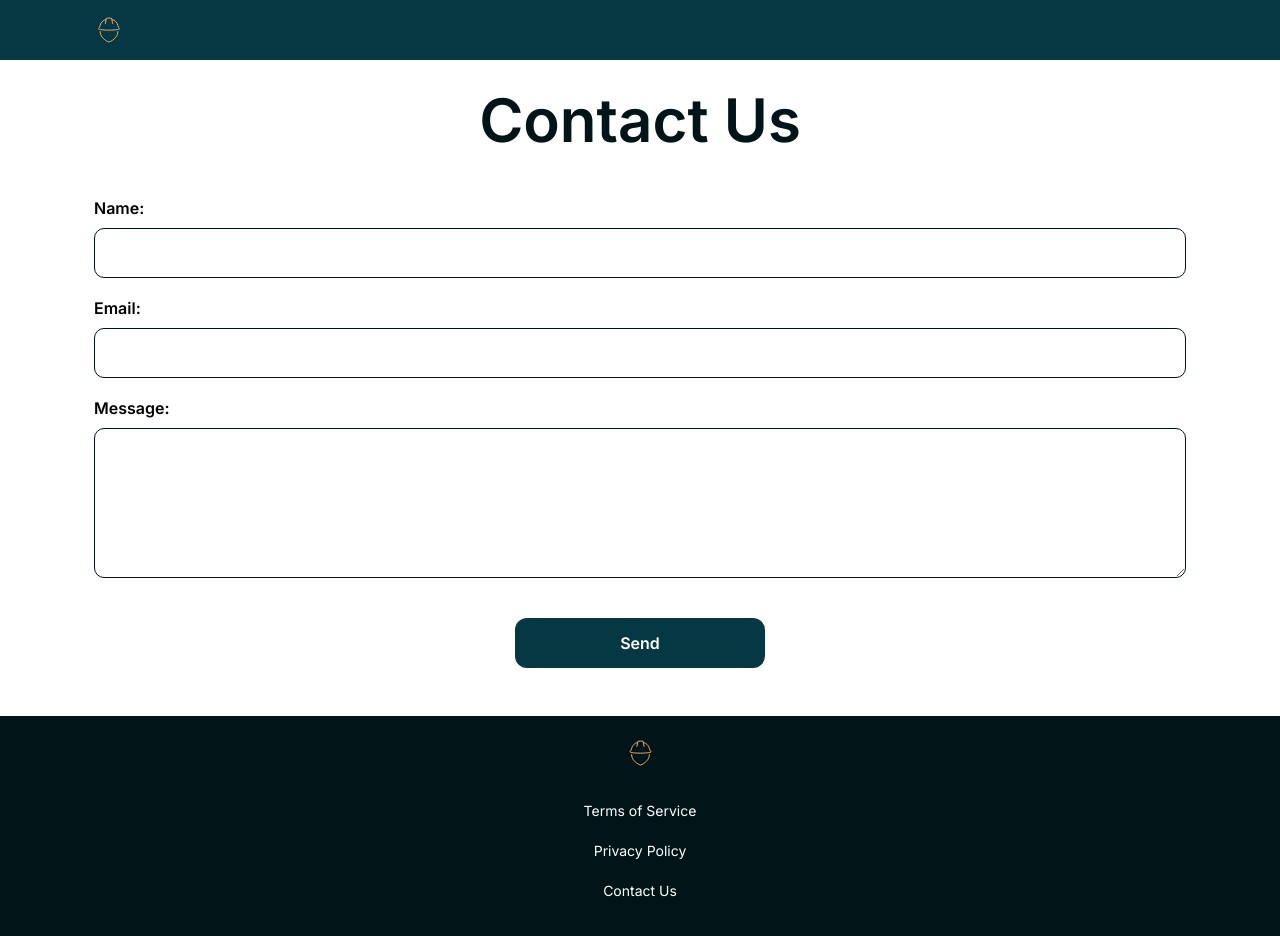
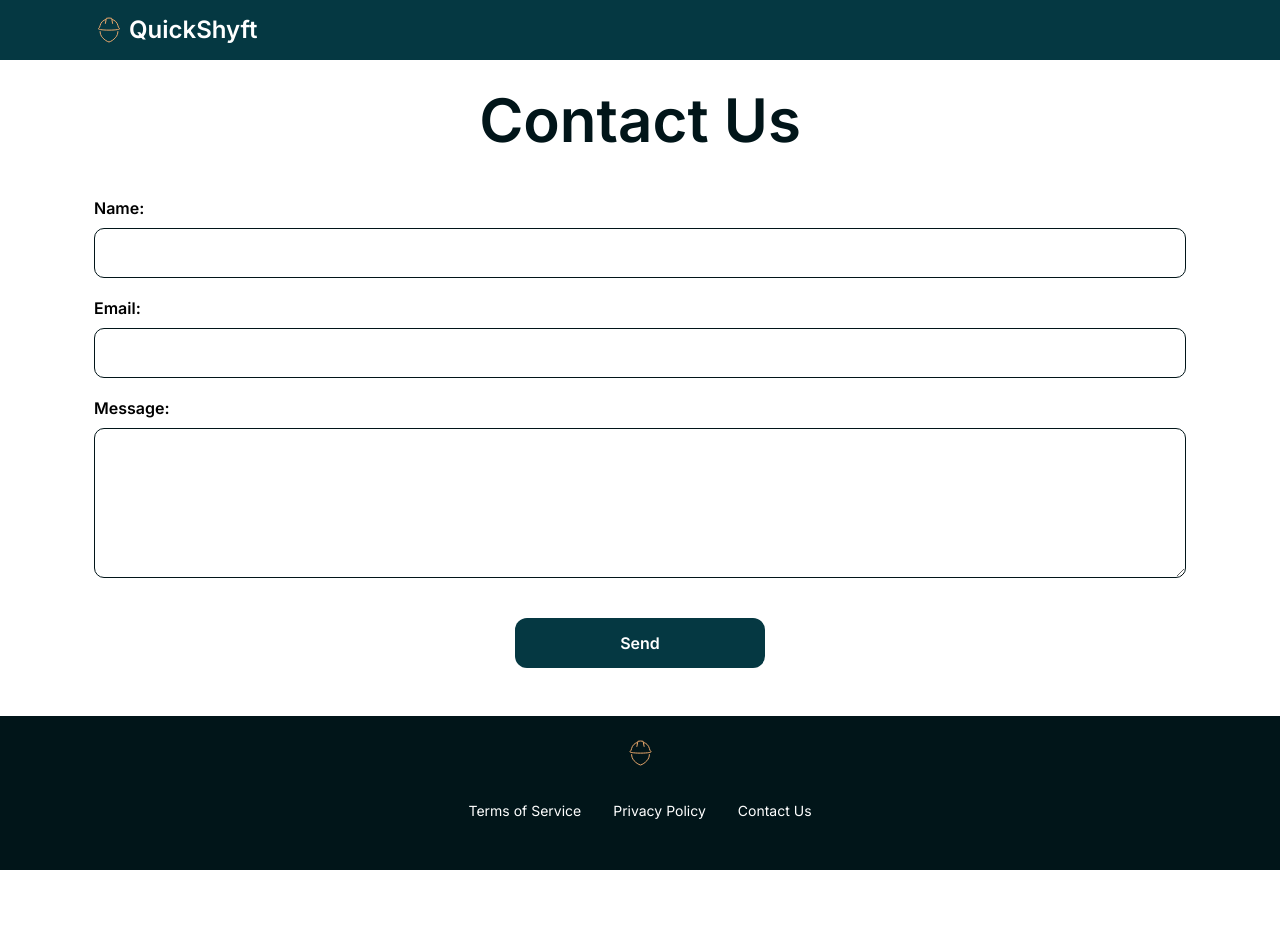
Before and after one commit to ThabisoMagwaza/quickshyft-website, a Next.js app: page /contact-us in a window 1280 px wide. Shown: the top 936 px of the page. After the commit the page ends 870 px from the top, so only its background shows below. Built offline with nearby package versions, Linux system fonts and the light colour scheme.

Commit message:
feat: added text to logo

```diff
--- a/src/components/CTA/CTA.js
+++ b/src/components/CTA/CTA.js
@@ -23,6 +23,10 @@ const Wrapper = styled.a`
   background: ${COLORS.Primary64};
 
   color: ${COLORS.White};
+
+  &:hover {
+    background: ${COLORS.Primary5};
+  }
 `;
 
 export default CTA;
--- a/src/components/Footer/Footer.js
+++ b/src/components/Footer/Footer.js
@@ -3,7 +3,7 @@ import Image from 'next/image';
 import Link from 'next/link';
 import styled from 'styled-components';
 
-import { COLORS } from '@/lib/constants';
+import { COLORS, QUERIES } from '@/lib/constants';
 import MaxWidthWrapper from '../MaxWidthWrapper';
 import UnstyledLink from '../UnstyledLink';
 
@@ -55,12 +55,21 @@ const NavList = styled.ul`
   display: flex;
   flex-direction: column;
   gap: 16px;
+
+  @media ${QUERIES.mobileAndUp} {
+    flex-direction: row;
+    gap: 32px;
+  }
 `;
 
 const NavLink = styled(Link)`
   text-decoration: none;
   color: ${COLORS.White};
   font-size: ${14 / 16}rem;
+
+  &:hover {
+    text-decoration: underline;
+  }
 `;
 
 export default Footer;
--- a/src/components/Navigation/Navigation.js
+++ b/src/components/Navigation/Navigation.js
@@ -1,7 +1,7 @@
 'use client';
 import styled from 'styled-components';
 
-import { COLORS } from '@/lib/constants';
+import { COLORS, QUERIES } from '@/lib/constants';
 import MaxWidthWrapper from '../MaxWidthWrapper';
 import UnstyledLink from '../UnstyledLink';
 import Image from 'next/image';
@@ -11,14 +11,28 @@ function Navigation() {
   return (
     <Wrapper>
       <InnerWrapper>
-        <UnstyledLink href="/">
+        <LinkStyled href="/">
           <Image src="/images/logo.svg" width={30} height={26} alt="" />
+          <LogoText>QuickShyft</LogoText>
           <VisuallyHidden>Navigate Home</VisuallyHidden>
-        </UnstyledLink>
+        </LinkStyled>
       </InnerWrapper>
     </Wrapper>
   );
 }
+
+const LinkStyled = styled(UnstyledLink)`
+  text-decoration: none;
+  color: white;
+  display: flex;
+  align-items: center;
+  gap: 5px;
+`;
+
+const LogoText = styled.p`
+  font-size: 24px;
+  font-weight: 600;
+`;
 
 const Wrapper = styled.nav`
   background: ${COLORS.Primary64};
@@ -31,4 +45,13 @@ const InnerWrapper = styled(MaxWidthWrapper)`
   height: 100%;
 `;
 
+const Logo = styled(Image)`
+  width: 30px;
+  height: auto;
+
+  @media ${QUERIES.tabletAndUp} {
+    width: 80px;
+  }
+`;
+
 export default Navigation;
--- a/src/components/UnstyledLink/UnstyledLink.js
+++ b/src/components/UnstyledLink/UnstyledLink.js
@@ -2,8 +2,12 @@
 import Link from 'next/link';
 import styled from 'styled-components';
 
-function UnstyledLink({ children, href }) {
-  return <Wrapper href={href}>{children}</Wrapper>;
+function UnstyledLink({ children, href, ...delegated }) {
+  return (
+    <Wrapper href={href} {...delegated}>
+      {children}
+    </Wrapper>
+  );
 }
 
 const Wrapper = styled(Link)`
```
